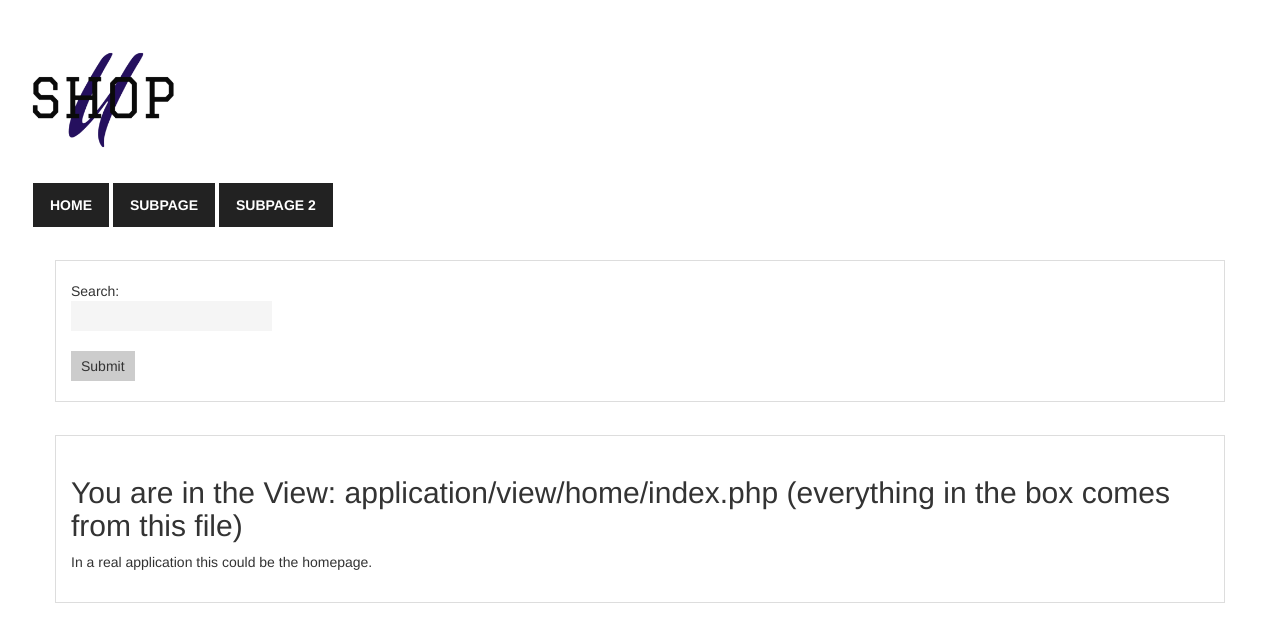
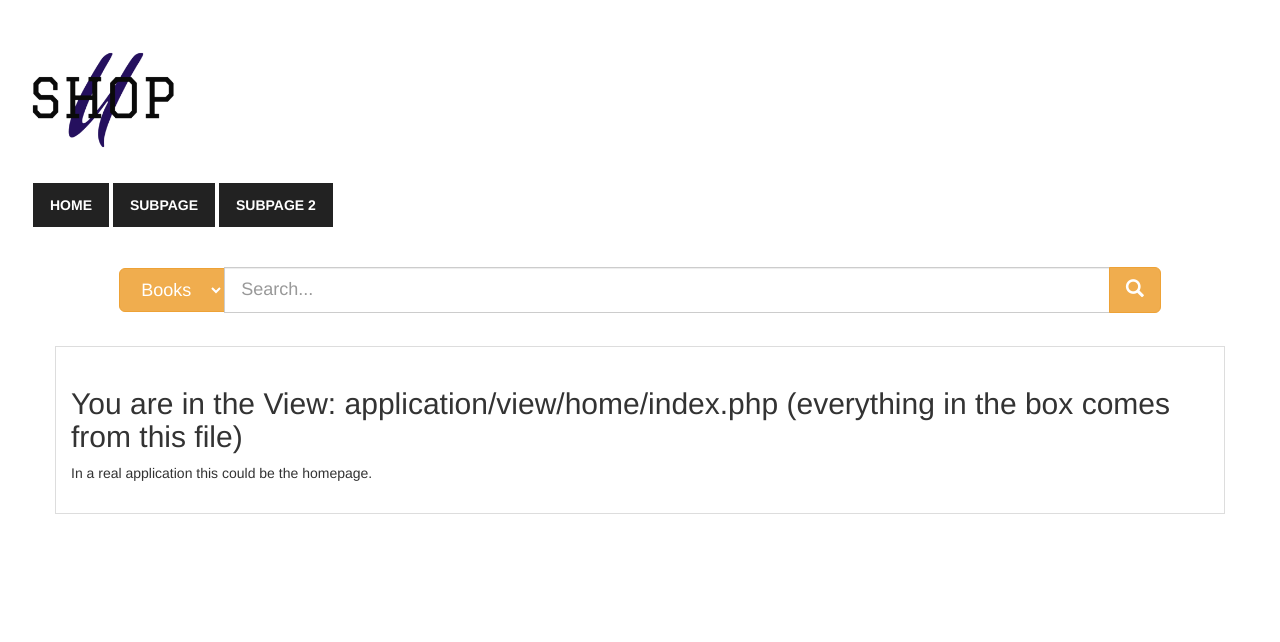
Before and after one commit to luisiestrada/ShopU, a PHP site: page / in a window 1280 px wide. Shown: the top 642 px of the page. Run offline with PHP 8.4, Linux system fonts and the light colour scheme; some libraries are stand-ins or nearby versions.

Commit message:
Add search bar + fix typos

```diff
--- a/application/controller/books.php
+++ b/application/controller/books.php
@@ -15,7 +15,7 @@ class Books extends Controller
         $books = $this->book_model->getAllBooks();
         $amount_of_books = $this->book_model->getAmountOfBooks();
 
-       // load views. within the views we can echo out $books and $amount_of_books easily
+        // load views. within the views we can echo out $books and $amount_of_books easily
         require APP . 'view/_templates/header.php';
         require APP . 'view/books/index.php';
         require APP . 'view/_templates/footer.php';
--- a/application/controller/errors.php
+++ b/application/controller/errors.php
@@ -1,7 +1,7 @@
 <?php
 
 /**
- * Class Error
+ * Class Errors
  *
  * Please note:
  * Don't use the same name for class and method, as this might trigger an (unintended) __construct of the class.
--- a/application/controller/songs.php
+++ b/application/controller/songs.php
@@ -21,7 +21,7 @@ class Songs extends Controller
         $songs = $this->song_model->getAllSongs();
         $amount_of_songs = $this->song_model->getAmountOfSongs();
 
-       // load views. within the views we can echo out $songs and $amount_of_songs easily
+        // load views. within the views we can echo out $songs and $amount_of_songs easily
         require APP . 'view/_templates/header.php';
         require APP . 'view/songs/index.php';
         require APP . 'view/_templates/footer.php';
--- a/application/view/_templates/header.php
+++ b/application/view/_templates/header.php
@@ -21,7 +21,7 @@
     <!-- logo -->
     <div class="logo">
         <img src="<?php echo URL; ?>img/shopu-logo.png" alt="ShopU logo"
-             style="height:100px;"/>
+             style="height:100px"/>
     </div>
 
     <!-- navigation -->
@@ -31,11 +31,22 @@
         <a href="<?php echo URL; ?>home/exampletwo">subpage 2</a>
     </div>
 
-    <div class="container">
+    <br><br>
+    <div class="container-fluid" align="center">
         <form action="<?php echo URL; ?>search/form" method="POST">
-            Search:<br>
-            <input type="text" name="searchbar">
-            <br><br>
-            <input type="submit" name="submit_search" value="Submit">
+            <div class="input-group col-md-10">
+                <span class="input-group-btn">
+                    <select name="category" id="category" class="btn btn-warning btn-lg">
+                        <option value="book">Books</option>
+                        <option value="song">Songs</option>
+                    </select>
+                </span>
+                <input type="text" name="searchbar" class="form-control input-lg" placeholder="Search..." />
+                <span class="input-group-btn">
+                    <button class="btn btn-warning btn-lg" type="submit" name="submit_search">
+                        <i class="glyphicon glyphicon-search"></i>
+                    </button>
+                </span>
+            </div>
         </form>
     </div>
```
